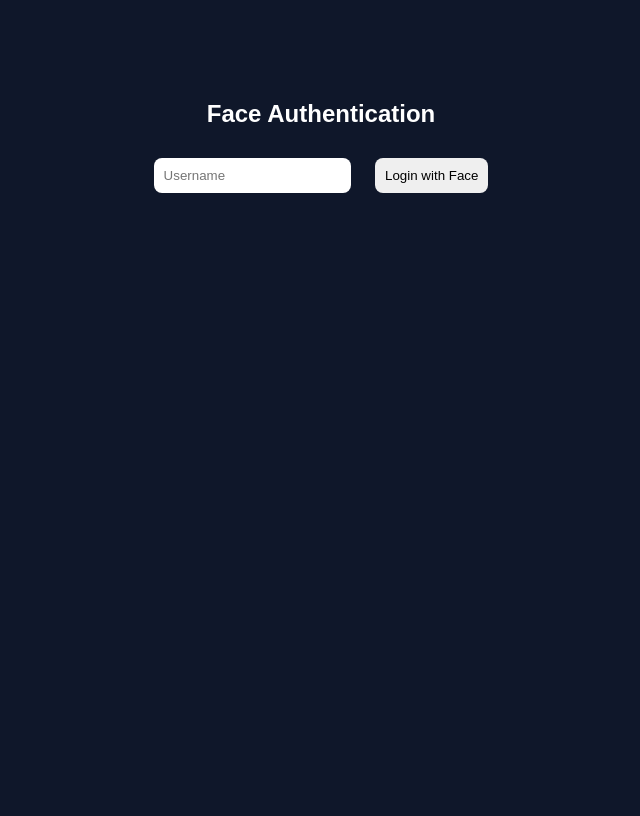
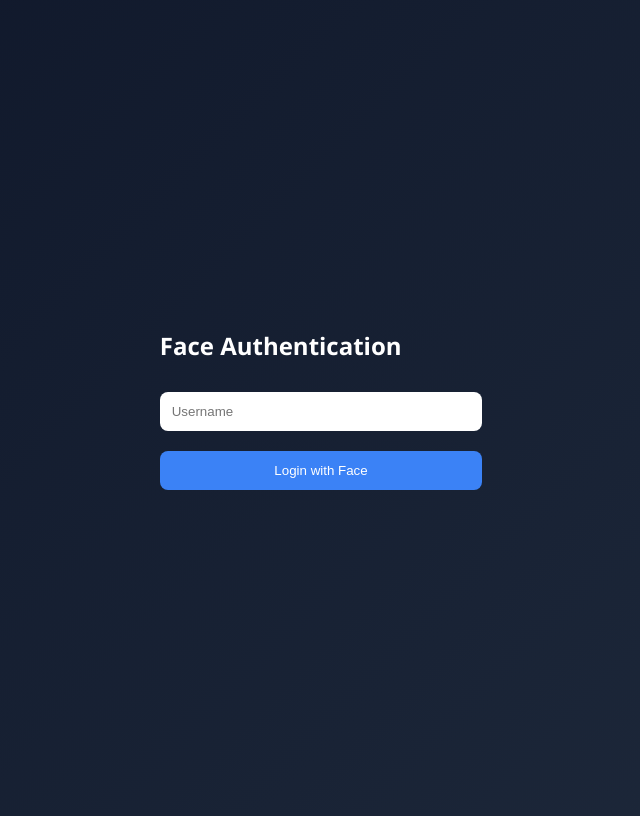
Before and after one commit to Haitham920/web-facial-auth-system, a Flask app: page / in a window 1280 px wide. Shown: the whole page, without its empty margins (319-959 px from the left). Before the commit the page ends 193 px from the top, so only its background shows below. Run offline with Flask 3, Linux system fonts and the light colour scheme.

Commit message:
facial auth project Final Version

```diff
--- a/app/static/style.css
+++ b/app/static/style.css
@@ -1,17 +1,69 @@
 body {
-  font-family: Arial;
-  background: #0f172a;
-  color: white;
-  text-align: center;
+    font-family: 'Segoe UI', sans-serif;
+    background: linear-gradient(135deg, #0f172a, #1e293b);
+    color: white;
+    display: flex;
+    justify-content: center;
+    align-items: center;
+    height: 100vh;
 }
 
-.container {
-  margin-top: 100px;
+/* Card */
+.card {
+    background: #1e293b;
+    padding: 40px;
+    border-radius: 15px;
+    box-shadow: 0px 10px 30px rgba(0,0,0,0.5);
+    text-align: center;
+    width: 320px;
 }
 
-input, button {
-  padding: 10px;
-  margin: 10px;
-  border-radius: 8px;
-  border: none;
+/* Title */
+h2 {
+    margin-bottom: 20px;
 }
+
+/* Input */
+input {
+    width: 100%;
+    padding: 12px;
+    margin: 10px 0;
+    border-radius: 8px;
+    border: none;
+    outline: none;
+}
+
+/* Button */
+button {
+    width: 100%;
+    padding: 12px;
+    margin-top: 10px;
+    background: #3b82f6;
+    color: white;
+    border: none;
+    border-radius: 8px;
+    cursor: pointer;
+    transition: 0.3s;
+}
+
+button:hover {
+    background: #2563eb;
+}
+
+/* Messages */
+.message {
+    margin-top: 15px;
+    font-weight: bold;
+}
+
+.green { color: #22c55e; }
+.red { color: #ef4444; }
+.orange { color: #f59e0b; }
+
+/* Links */
+.link {
+    display: block;
+    margin-top: 15px;
+    color: #93c5fd;
+    text-decoration: none;
+}
```
